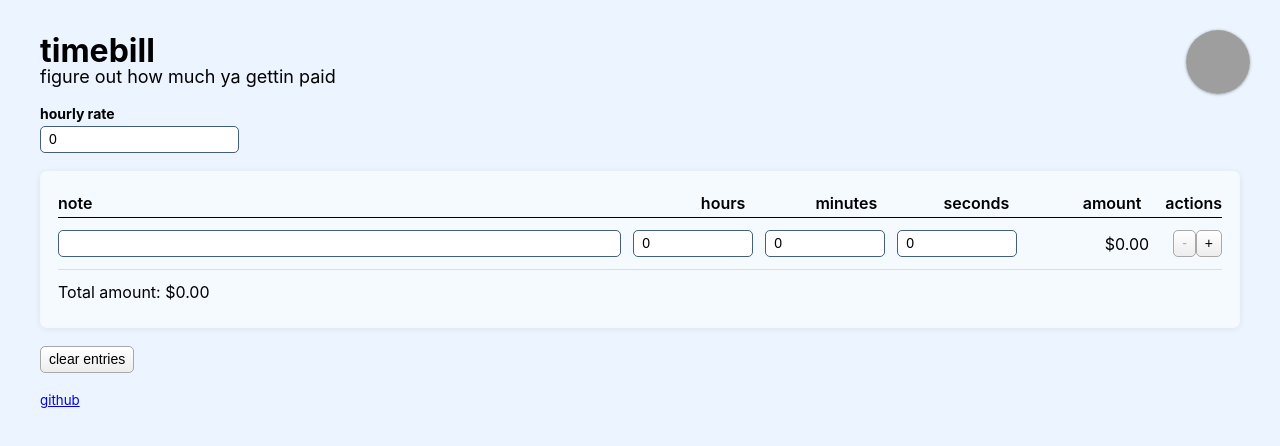
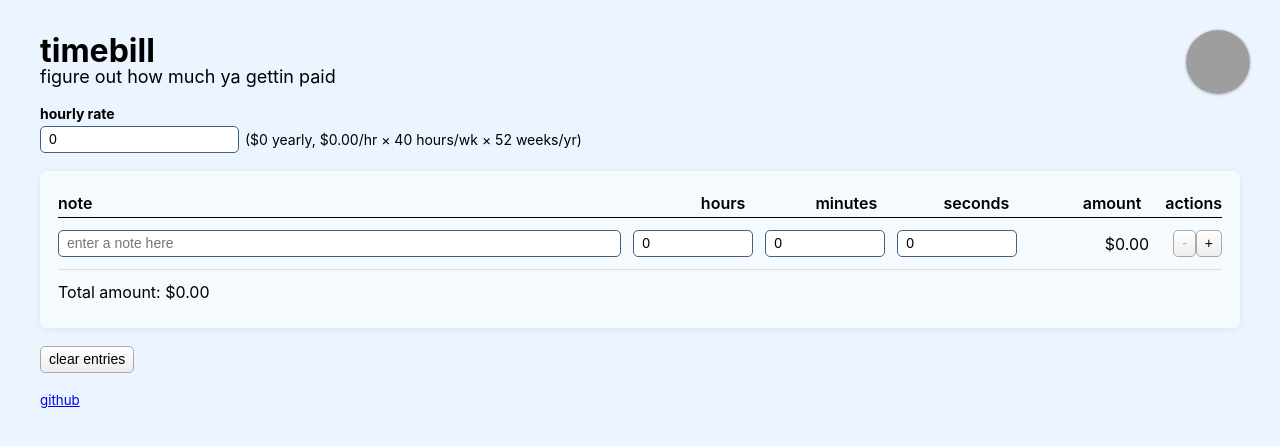
Before and after one commit to maxichrome/timebill, a Next.js app: page / in a window 1280 px wide. Shown: the top 446 px of the page. Built offline with nearby package versions, Linux system fonts and the light colour scheme; grey boxes are pictures that could not be loaded.

Commit message:
add yearly rate hint

```diff
--- a/pages/index.js
+++ b/pages/index.js
@@ -13,16 +13,16 @@ const EMPTY_TIME_ENTRY = {
 	seconds: 0,
 };
 
-const MoneyText = ({ entry, rate }) => {
-	const valueInHundredths = Math.floor(
-		((entry.seconds / 60 + entry.minutes) / 60 + entry.hours) * rate * 100
-	);
+const timeToDecimal = ({ entry, rate }) =>
+	((entry.seconds / 60 + entry.minutes) / 60 + entry.hours) * rate;
+
+// TODO: consider moving this to a builtin solution like toLocaleString with options?
+const formatCurrency = (value) => {
+	const valueInHundredths = Math.floor(value * 100);
 
 	return (
-		<>
-			${Math.floor(valueInHundredths / 100)}.
-			{(valueInHundredths % 100).toString().padStart(2, "0")}
-		</>
+		`$${Math.floor((valueInHundredths || 0) / 100).toLocaleString()}` +
+		`.${((valueInHundredths || 0) % 100).toString().padStart(2, "0")}`
 	);
 };
 
@@ -104,6 +104,7 @@ export default function HomePage() {
 				<section>
 					<label className={styles.rateForm}>
 						<h2>hourly rate</h2>
+						<div className={styles.rateInputRow}>
 							<Input
 								id="rateInput"
 								type="number"
@@ -112,6 +113,12 @@ export default function HomePage() {
 								onChange={(e) => setRate(e.target.value)}
 								onBlur={(e) => setRate(+e.target.value || 0)}
 							/>
+							<span className={styles.rateHintText}>
+								(${(rate * 40 * 52).toLocaleString()} yearly,{" "}
+								{formatCurrency(rate)}/hr &times; 40 hours/wk &times; 52
+								weeks/yr)
+							</span>
+						</div>
 					</label>
 				</section>
 
@@ -146,6 +153,7 @@ export default function HomePage() {
 										<Input
 											type="text"
 											value={entry.note}
+											placeholder="enter a note here"
 											onChange={(e) => {
 												updateTimeEntry(index, {
 													note: e.target.value,
@@ -156,6 +164,7 @@ export default function HomePage() {
 									<div className={styles.thinCell} role="cell">
 										<Input
 											type="number"
+											placeholder="hours"
 											value={entry.hours}
 											min={0}
 											onChange={(e) => {
@@ -174,6 +183,7 @@ export default function HomePage() {
 									<div className={styles.thinCell} role="cell">
 										<Input
 											type="number"
+											placeholder="minutes"
 											value={entry.minutes}
 											min={0}
 											max={59}
@@ -191,6 +201,7 @@ export default function HomePage() {
 									<div className={styles.thinCell} role="cell">
 										<Input
 											type="number"
+											placeholder="seconds"
 											value={entry.seconds}
 											min={0}
 											max={59}
@@ -206,7 +217,7 @@ export default function HomePage() {
 										/>
 									</div>
 									<div className={styles.thinCell} role="cell">
-										<MoneyText entry={entry} rate={rate} />
+										{formatCurrency(timeToDecimal({ entry, rate }))}
 									</div>
 									<div className={styles.actionCell} role="cell">
 										<Button
@@ -240,7 +251,8 @@ export default function HomePage() {
 								className={classNames(styles.entryRow, styles.totalRow)}
 							>
 								<div role="cell" className={styles.totalValue}>
-									Total amount: <MoneyText entry={totals} rate={rate} />
+									Total amount:{" "}
+									{formatCurrency(timeToDecimal({ entry: totals, rate }))}
 								</div>
 							</li>
 						</ul>
--- a/styles/Home.module.css
+++ b/styles/Home.module.css
@@ -91,3 +91,15 @@
 	font-weight: bold;
 	font-size: 14px;
 }
+
+.rateInputRow {
+	display: flex;
+	flex-flow: row nowrap;
+	align-items: center;
+	margin-bottom: 12px;
+}
+
+.rateHintText {
+	margin-left: 6px;
+	font-size: 14px;
+}
```
Lines whose indentation alone changed are shown as unchanged.
